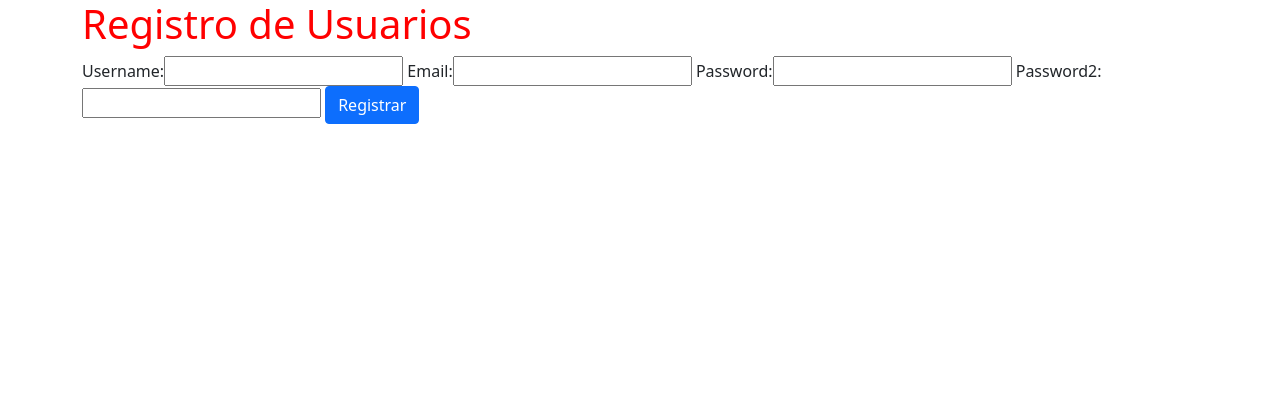
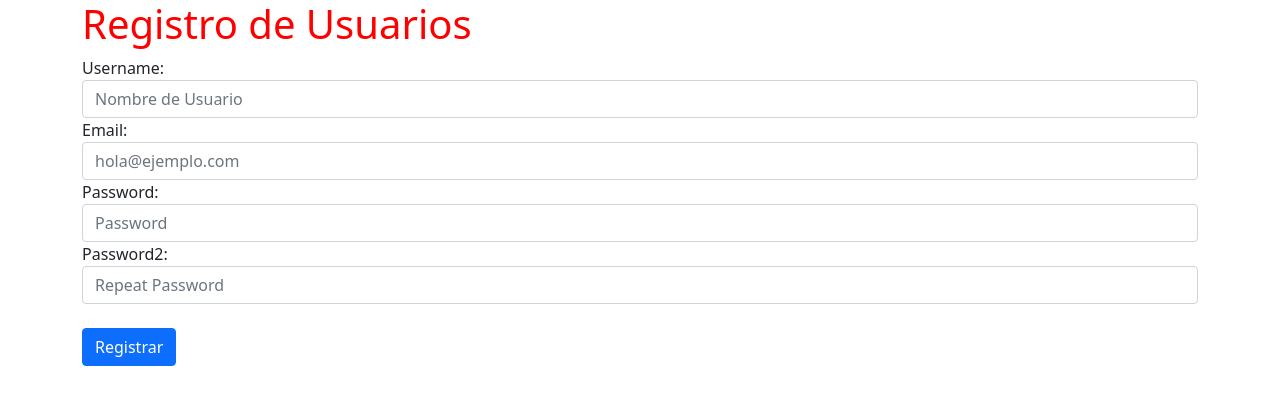
Before and after one commit to GustavoR0dr1gu3z/miBlog_Django, a Django app: page /usuarios/registro in a window 1280 px wide. Shown: the top 405 px of the page. Run offline with Django 3.2, Linux system fonts and the light colour scheme; some libraries are stand-ins or nearby versions.

Commit message:
creando el diseño de registro usuarios

```diff
--- a/miSitio/apps/miBlog/forms.py
+++ b/miSitio/apps/miBlog/forms.py
@@ -1,7 +1,11 @@
 from django import forms # Importamos libreria para los formularios
 
 class RegistroForm(forms.Form): # Listos para crear los input del formulario
-    username = forms.CharField(required = True, min_length = 4, max_length=60)
-    email = forms.EmailField(required = True)
-    password = forms.CharField(required = True)
-    password2 = forms.CharField(required = True)
+    username = forms.CharField(required = True, min_length = 4, max_length=60, widget=forms.TextInput(attrs={'class': 'form-control',
+                                                                                                            'placeholder': 'Nombre de Usuario'}))
+    email = forms.EmailField(required = True, widget=forms.EmailInput(attrs={'class': 'form-control',
+                                                                            'placeholder': 'hola@ejemplo.com'}))
+    password = forms.CharField(required = True, widget=forms.PasswordInput(attrs={'class': 'form-control',
+                                                                                'placeholder': 'Password'}))
+    password2 = forms.CharField(required = True,  widget=forms.PasswordInput(attrs={'class': 'form-control',
+                                                                                'placeholder': 'Repeat Password'}))
--- a/miSitio/templates/registro.html
+++ b/miSitio/templates/registro.html
@@ -18,7 +18,30 @@
 
                 <form action="POST">
                     {% csrf_token %} <!--Todo formulario debe tener un token-->
-                    {{form}} <!--Palabra de la izquierda que se declaro en el archivo forms.py-->
+                    <!--{{form}} Palabra de la izquierda que se declaro en el archivo forms.py-->
+
+                    <!--ETIQUERAS ORDENADAS EN LISTA-->
+                    <div class="form-group">
+                        {{form.username.label_tag}}
+                        {{form.username}}
+                    </div>
+
+                    <div class="form-group">
+                        {{form.email.label_tag}}
+                        {{form.email}}
+                    </div>
+
+                    <div class="form-group">
+                        {{form.password.label_tag}}
+                        {{form.password}}
+                    </div>
+
+                    <div class="form-group">
+                        {{form.password2.label_tag}}
+                        {{form.password2}}
+                    </div>
+
+                    <br>
                     <button type="submit" class="btn btn-primary">Registrar</button>
 
                 </form>
```
